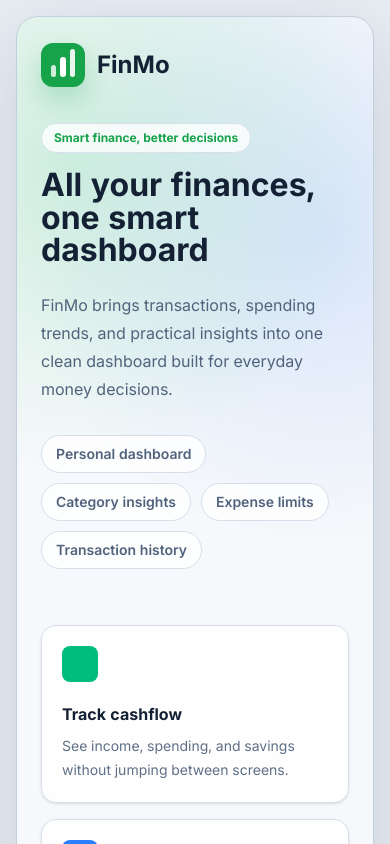
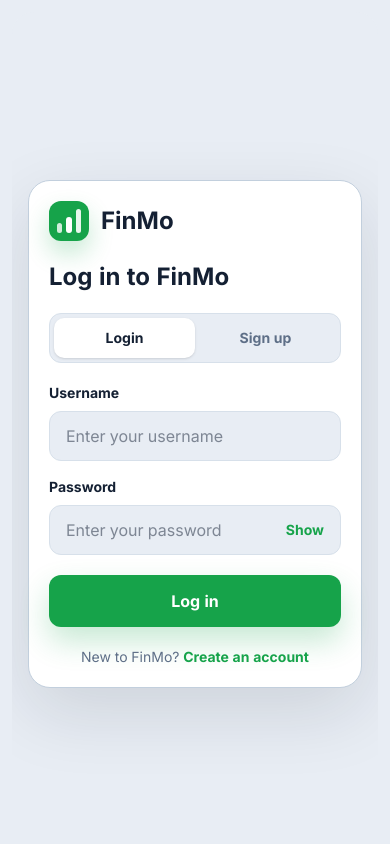
Before and after one commit to mohitagarwal11/finance-dashboard, a React (Vite) app in the folder frontend/: page / in a window 390 px wide. Shown: the top 844 px of the page. Built offline with nearby package versions, Linux system fonts and the light colour scheme; no server answers.

Commit message:
feat: update AuthPage layout and replace charts preview image

```diff
--- a/frontend/src/pages/AuthPage.jsx
+++ b/frontend/src/pages/AuthPage.jsx
@@ -1,7 +1,7 @@
 import { useState } from "react";
 import { loginUser, registerUser } from "../api/auth";
 import dashboardPreview from "../../../assets/dashboard.png";
-import chartsPreview from "../../../assets/charts.png";
+import transactionsPreview from "../../../assets/transactions.png";
 
 const features = [
   {
@@ -28,7 +28,6 @@
   "Transaction history",
 ];
 
-// it has two modes - login and register
 function AuthPage({ onAuthSuccess }) {
   const [mode, setMode] = useState("login");
   const [showPassword, setShowPassword] = useState(false);
@@ -102,41 +101,43 @@
   const isLogin = mode === "login";
 
   return (
-    <main className="min-h-dvh overflow-hidden bg-(--bg) px-4 py-4 text-(--text) sm:px-6 lg:px-8">
-      <div className="mx-auto grid min-h-[calc(100dvh-32px)] w-full max-w-360 grid-cols-[minmax(0,1fr)_minmax(380px,480px)] overflow-hidden rounded-(--r-xl) border border-(--border-strong) bg-(--shell) shadow-[0_24px_80px_rgba(15,23,42,0.14)] max-[980px]:grid-cols-1">
-        <section className="relative flex min-w-0 flex-col justify-between overflow-hidden px-[clamp(24px,5vw,72px)] py-[clamp(26px,5vw,56px)]">
+    <main className="min-h-dvh bg-(--bg) px-3 py-3 text-(--text) sm:px-5 sm:py-5 lg:px-8">
+      <div className="mx-auto grid min-h-[calc(100dvh-24px)] w-full max-w-340 grid-cols-[minmax(0,1fr)_minmax(340px,420px)] overflow-hidden rounded-(--r-xl) border border-(--border-strong) bg-(--shell) shadow-[0_24px_80px_rgba(15,23,42,0.14)] max-[1080px]:min-h-0 max-[1080px]:grid-cols-1 max-[640px]:border-0 max-[640px]:bg-transparent max-[640px]:shadow-none">
+        <section className="relative flex min-w-0 flex-col gap-10 overflow-hidden px-[clamp(18px,4vw,56px)] py-[clamp(24px,4vw,48px)] max-[1080px]:order-2 max-[640px]:mt-3 max-[640px]:gap-5 max-[640px]:rounded-(--r-xl) max-[640px]:border max-[640px]:border-(--border-strong) max-[640px]:bg-(--shell) max-[640px]:px-5 max-[640px]:py-5 max-[380px]:px-4 max-[380px]:py-4">
           <div className="pointer-events-none absolute inset-0 bg-[radial-gradient(circle_at_16%_12%,rgba(34,197,94,0.18),transparent_28%),radial-gradient(circle_at_86%_18%,rgba(59,130,246,0.16),transparent_30%)]" />
           <div className="relative z-10">
-            <div className="mb-14 flex items-center justify-between gap-4 max-[640px]:mb-9">
+            <div className="mb-10 flex items-center justify-between gap-4 max-[1080px]:mb-8 max-[640px]:hidden">
               <div className="flex items-center gap-3">
-                <div className="flex h-11 w-11 items-end justify-center gap-1 rounded-(--r-md) bg-(--accent) p-2.5 text-white shadow-[0_12px_24px_rgba(22,163,74,0.24)]">
+                <div className="flex h-11 w-11 shrink-0 items-end justify-center gap-1 rounded-(--r-md) bg-(--accent) p-2.5 text-white shadow-[0_12px_24px_rgba(22,163,74,0.24)]">
                   <span className="h-3 w-1.5 rounded-full bg-white/80" />
                   <span className="h-5 w-1.5 rounded-full bg-white" />
                   <span className="h-7 w-1.5 rounded-full bg-white/90" />
                 </div>
-                <p className="text-2xl font-bold text-(--text)">FinMo</p>
+                <p className="text-2xl font-bold text-(--text) max-[360px]:text-xl">
+                  FinMo
+                </p>
               </div>
             </div>
 
-            <div className="grid items-start gap-10 min-[1280px]:grid-cols-[minmax(340px,0.9fr)_minmax(380px,1.1fr)]">
+            <div className="grid items-start gap-8 min-[1280px]:grid-cols-[minmax(300px,0.9fr)_minmax(340px,1fr)] max-[1080px]:grid-cols-[minmax(0,1fr)_minmax(280px,420px)] max-[760px]:grid-cols-1 max-[640px]:gap-0">
               <div className="min-w-0">
-                <p className="mb-4 w-fit rounded-full border border-(--border) bg-(--surface)/80 px-3 py-1.5 text-xs font-bold text-(--accent)">
+                <p className="mb-4 w-fit max-w-full rounded-full border border-(--border) bg-(--surface)/80 px-3 py-1.5 text-xs font-bold text-(--accent) max-[640px]:mb-3">
                   Smart finance, better decisions
                 </p>
-                <h1 className="max-w-125 text-[clamp(2rem,2.75vw,4.75rem)] font-bold leading-[1.02] text-(--text)">
+                <h1 className="max-w-125 text-[clamp(2rem,3.5vw,3rem)] font-bold leading-[1.03] text-(--text) max-[640px]:text-[1.7rem] max-[420px]:text-[1.55rem]">
                   All your finances, one smart dashboard
                 </h1>
-                <p className="mt-6 max-w-132 text-lg leading-8 text-(--text-secondary) max-[640px]:text-base max-[640px]:leading-7">
+                <p className="mt-5 max-w-132 text-[1rem] leading-8 text-(--muted) max-[640px]:mt-3 max-[640px]:text-sm max-[640px]:leading-6">
                   FinMo brings transactions, spending trends, and practical
                   insights into one clean dashboard built for everyday money
                   decisions.
                 </p>
 
-                <div className="mt-8 flex flex-wrap gap-2.5">
+                <div className="mt-7 flex flex-wrap gap-2.5 max-[640px]:mt-4 max-[640px]:gap-2">
                   {highlights.map((item) => (
                     <span
                       key={item}
-                      className="rounded-full border border-(--border) bg-(--surface)/80 px-3.5 py-2 text-sm font-semibold text-(--text-secondary)"
+                      className="rounded-full border border-(--border) bg-(--surface)/80 px-3.5 py-2 text-sm font-semibold text-(--text-secondary) max-[640px]:px-3 max-[640px]:py-1.5 max-[640px]:text-xs"
                     >
                       {item}
                     </span>
@@ -144,39 +145,39 @@
                 </div>
               </div>
 
-              <div className="relative min-h-112 min-w-0 pt-2 max-[1279px]:hidden">
-                <div className="ml-auto w-full max-w-142 overflow-hidden rounded-(--r-xl) border border-(--border-strong) bg-(--surface) shadow-[0_28px_70px_rgba(15,23,42,0.18)]">
+              <div className="relative min-w-0 pt-2 max-[760px]:hidden min-[1280px]:min-h-112">
+                <div className="ml-auto w-full max-w-142 overflow-hidden rounded-(--r-xl) border border-(--border-strong) bg-(--surface) shadow-[0_28px_70px_rgba(15,23,42,0.18)] max-[1080px]:rounded-(--r-lg)">
                   <img
                     src={dashboardPreview}
                     alt="FinMo dashboard overview"
-                    className="block w-full object-cover object-top-left"
+                    className="block aspect-16/10 w-full object-cover object-top-left"
                   />
                 </div>
 
-                <div className="ml-auto w-full max-w-142 mt-6 overflow-hidden rounded-(--r-xl) border border-(--border-strong) bg-(--surface) shadow-[0_28px_70px_rgba(15,23,42,0.18)]">
+                <div className="mt-5 ml-auto w-full max-w-142 overflow-hidden rounded-(--r-xl) border border-(--border-strong) bg-(--surface) shadow-[0_28px_70px_rgba(15,23,42,0.18)] max-[1080px]:hidden">
                   <img
-                    src={chartsPreview}
-                    alt="FinMo chart analytics"
-                    className="block w-full object-cover object-top-left"
+                    src={transactionsPreview}
+                    alt="FinMo transactions view"
+                    className="block aspect-video w-full object-cover object-top-left"
                   />
                 </div>
               </div>
             </div>
           </div>
 
-          <div className="relative z-10 mt-14 grid gap-4 min-[720px]:grid-cols-3">
+          <div className="relative z-10 grid gap-4 min-[720px]:grid-cols-3 max-[640px]:grid-cols-1 max-[520px]:gap-3">
             {features.map((feature) => (
               <article
                 key={feature.label}
-                className="rounded-(--r-lg) border border-(--border) bg-(--surface)/86 p-5 shadow-sm backdrop-blur"
+                className="rounded-(--r-lg) border border-(--border) bg-(--surface)/86 p-5 shadow-sm backdrop-blur max-[640px]:p-4"
               >
                 <span
-                  className={`mb-5 block h-9 w-9 rounded-(--r-sm) ${feature.tone}`}
+                  className={`mb-4 block h-9 w-9 rounded-(--r-sm) ${feature.tone} max-[640px]:mb-3 max-[640px]:h-7 max-[640px]:w-7`}
                 />
                 <h2 className="text-base font-bold text-(--text)">
                   {feature.label}
                 </h2>
-                <p className="mt-2 text-sm leading-6 text-(--muted)">
+                <p className="mt-2 text-sm leading-6 text-(--muted) max-[640px]:leading-5">
                   {feature.copy}
                 </p>
               </article>
@@ -184,27 +185,30 @@
           </div>
         </section>
 
-        <aside className="flex min-w-0 items-center justify-center border-l border-(--border-strong) bg-(--surface) px-[clamp(20px,4vw,56px)] py-10 max-[980px]:border-l-0 max-[980px]:border-t">
+        <aside className="flex min-w-0 items-start justify-center border-l border-(--border-strong) bg-(--surface) px-[clamp(16px,3.6vw,44px)] py-[clamp(36px,7vh,76px)] max-[1080px]:order-1 max-[1080px]:border-b max-[1080px]:border-l-0 max-[640px]:min-h-dvh max-[640px]:items-center max-[640px]:border-0 max-[640px]:bg-(--bg) max-[640px]:px-4 max-[640px]:py-4 max-[380px]:px-3 max-[380px]:py-3">
           <form
             onSubmit={handleSubmit}
-            className="w-full max-w-106 rounded-(--r-xl) border border-(--border-strong) bg-(--surface) p-7 shadow-[0_24px_70px_rgba(15,23,42,0.12)] max-[480px]:p-5"
+            className="w-full max-w-100 rounded-(--r-xl) border border-(--border-strong) bg-(--surface) p-6 shadow-[0_24px_70px_rgba(15,23,42,0.12)] max-[1080px]:max-w-108 max-[640px]:p-5 max-[380px]:p-4 max-[340px]:rounded-(--r-lg) max-[340px]:p-3.5"
           >
-            <div className="mb-7">
-              <h2 className="mt-2 text-3xl font-bold text-(--text)">
+            <div className="mb-5 max-[380px]:mb-4">
+              <div className="mb-5 hidden items-center gap-3 max-[640px]:flex max-[380px]:mb-4">
+                <div className="flex h-10 w-10 shrink-0 items-end justify-center gap-1 rounded-(--r-md) bg-(--accent) p-2 text-white shadow-[0_12px_24px_rgba(22,163,74,0.24)]">
+                  <span className="h-2.5 w-1.5 rounded-full bg-white/80" />
+                  <span className="h-4 w-1.5 rounded-full bg-white" />
+                  <span className="h-6 w-1.5 rounded-full bg-white/90" />
+                </div>
+                <p className="text-2xl font-bold text-(--text)">FinMo</p>
+              </div>
+              <h2 className="mt-2 text-2xl font-bold text-(--text) max-[420px]:text-2xl max-[380px]:text-[1.45rem]">
                 {isLogin ? "Log in to FinMo" : "Create your account"}
               </h2>
-              <p className="mt-3 text-sm leading-6 text-(--muted)">
-                {isLogin
-                  ? "Pick up where you left off with your personal finance dashboard."
-                  : "Create a secure workspace for tracking your everyday money."}
-              </p>
             </div>
 
-            <div className="mb-5 grid grid-cols-2 rounded-(--r-md) border border-(--border) bg-(--bg) p-1">
+            <div className="mb-5 grid grid-cols-2 rounded-(--r-md) border border-(--border) bg-(--bg) p-1 max-[380px]:mb-4">
               <button
                 type="button"
                 onClick={() => setMode("login")}
-                className={`rounded-[10px] px-3 py-2.5 text-sm font-bold ${
+                className={`min-w-0 rounded-[10px] px-3 py-2.5 text-sm font-bold max-[380px]:py-2 ${
                   isLogin
                     ? "bg-(--surface) text-(--text) shadow-sm"
                     : "text-(--muted)"
@@ -215,7 +219,7 @@
               <button
                 type="button"
                 onClick={() => setMode("register")}
-                className={`rounded-[10px] px-3 py-2.5 text-sm font-bold ${
+                className={`min-w-0 rounded-[10px] px-3 py-2.5 text-sm font-bold max-[380px]:py-2 ${
                   !isLogin
                     ? "bg-(--surface) text-(--text) shadow-sm"
                     : "text-(--muted)"
@@ -225,7 +229,7 @@
               </button>
             </div>
 
-            <label className="mb-2 block text-sm font-bold text-(--text)">
+            <label className="mb-2 block text-sm font-bold text-(--text) max-[380px]:mb-1.5">
               Username
             </label>
             <input
@@ -234,12 +238,12 @@
               value={form.username}
               onChange={handleChange}
               autoComplete="username"
-              className="mb-4 w-full rounded-(--r-md) border border-(--border) bg-(--bg) px-4 py-3 text-(--text) outline-none focus:border-(--border-focus)"
+              className="mb-4 w-full min-w-0 rounded-(--r-md) border border-(--border) bg-(--bg) px-4 py-3 text-(--text) outline-none focus:border-(--border-focus) max-[380px]:mb-3 max-[380px]:py-2.5"
             />
 
             {!isLogin && (
               <>
-                <label className="mb-2 block text-sm font-bold text-(--text)">
+                <label className="mb-2 block text-sm font-bold text-(--text) max-[380px]:mb-1.5">
                   Email address
                 </label>
                 <input
@@ -249,15 +253,15 @@
                   value={form.email}
                   onChange={handleChange}
                   autoComplete="email"
-                  className="mb-4 w-full rounded-(--r-md) border border-(--border) bg-(--bg) px-4 py-3 text-(--text) outline-none focus:border-(--border-focus)"
+                  className="mb-4 w-full min-w-0 rounded-(--r-md) border border-(--border) bg-(--bg) px-4 py-3 text-(--text) outline-none focus:border-(--border-focus) max-[380px]:mb-3 max-[380px]:py-2.5"
                 />
               </>
             )}
 
-            <label className="mb-2 block text-sm font-bold text-(--text)">
+            <label className="mb-2 block text-sm font-bold text-(--text) max-[380px]:mb-1.5">
               Password
             </label>
-            <div className="mb-5 flex w-full items-center rounded-(--r-md) border border-(--border) bg-(--bg) focus-within:border-(--border-focus)">
+            <div className="mb-5 flex w-full items-center rounded-(--r-md) border border-(--border) bg-(--bg) focus-within:border-(--border-focus) max-[380px]:mb-4">
               <input
                 name="password"
                 type={showPassword ? "text" : "password"}
@@ -265,12 +269,12 @@
                 value={form.password}
                 onChange={handleChange}
                 autoComplete={isLogin ? "current-password" : "new-password"}
-                className="min-w-0 flex-1 bg-transparent px-4 py-3 text-(--text) outline-none"
+                className="min-w-0 flex-1 bg-transparent px-4 py-3 text-(--text) outline-none max-[380px]:py-2.5 max-[340px]:px-3"
               />
               <button
                 type="button"
                 onClick={() => setShowPassword((current) => !current)}
-                className="px-4 py-3 text-sm font-bold text-(--accent)"
+                className="shrink-0 px-4 py-3 text-sm font-bold text-(--accent) max-[380px]:py-2.5 max-[340px]:px-3"
               >
                 {showPassword ? "Hide" : "Show"}
               </button>
@@ -278,7 +282,7 @@
 
             <button
               type="submit"
-              className="w-full rounded-(--r-md) bg-(--accent) px-4 py-3.5 font-bold text-white shadow-[0_14px_30px_rgba(22,163,74,0.24)] hover:brightness-95 focus-visible:outline-2 focus-visible:outline-offset-2 focus-visible:outline-(--accent)"
+              className="w-full rounded-(--r-md) bg-(--accent) px-4 py-3.5 font-bold text-white shadow-[0_14px_30px_rgba(22,163,74,0.24)] hover:brightness-95 focus-visible:outline-2 focus-visible:outline-offset-2 focus-visible:outline-(--accent) max-[380px]:py-3"
             >
               {isLogin ? "Log in" : "Create account"}
             </button>
@@ -289,7 +293,7 @@
               </p>
             )}
 
-            <p className="mt-6 text-center text-sm text-(--muted)">
+            <p className="mt-5 text-center text-sm text-(--muted) max-[380px]:mt-4">
               {isLogin ? "New to FinMo?" : "Already using FinMo?"}{" "}
               <button
                 type="button"
```
Also changed, not shown: 1 other file (tests, documents, lock files or other folders).
